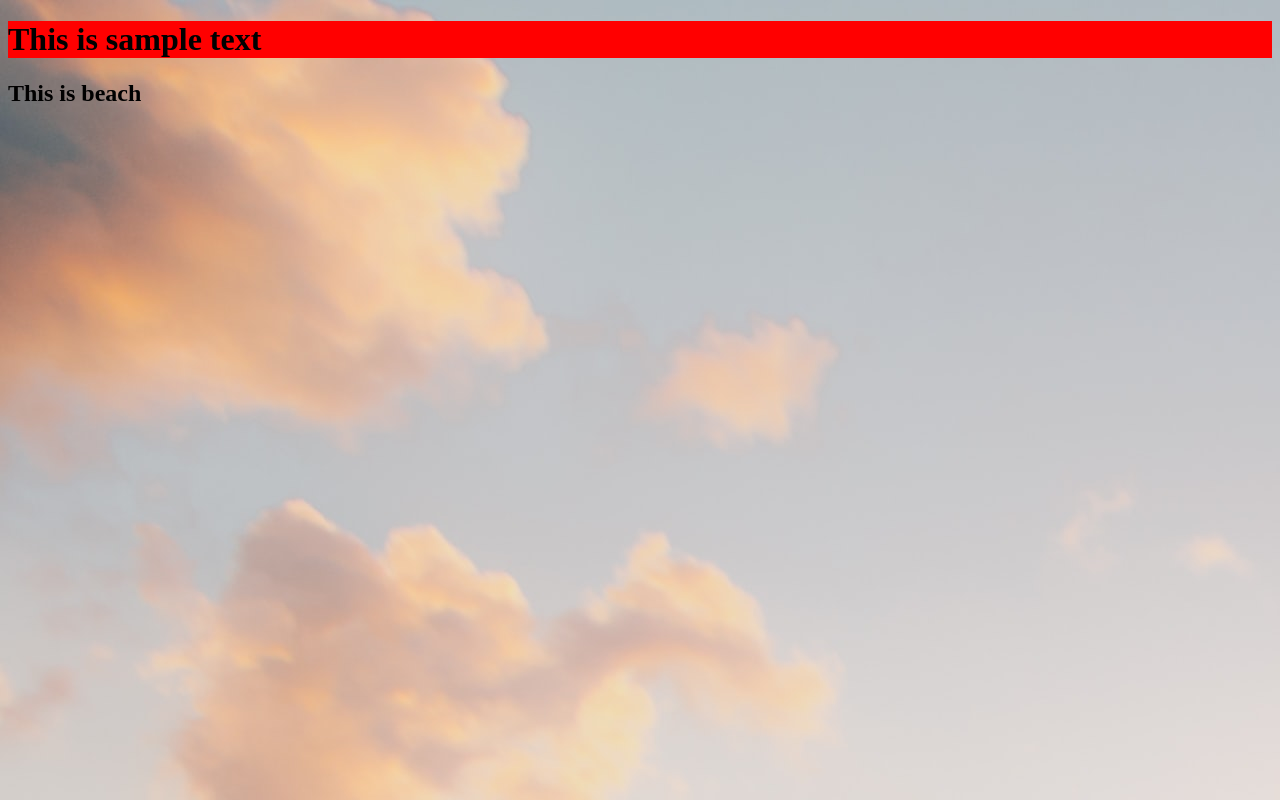
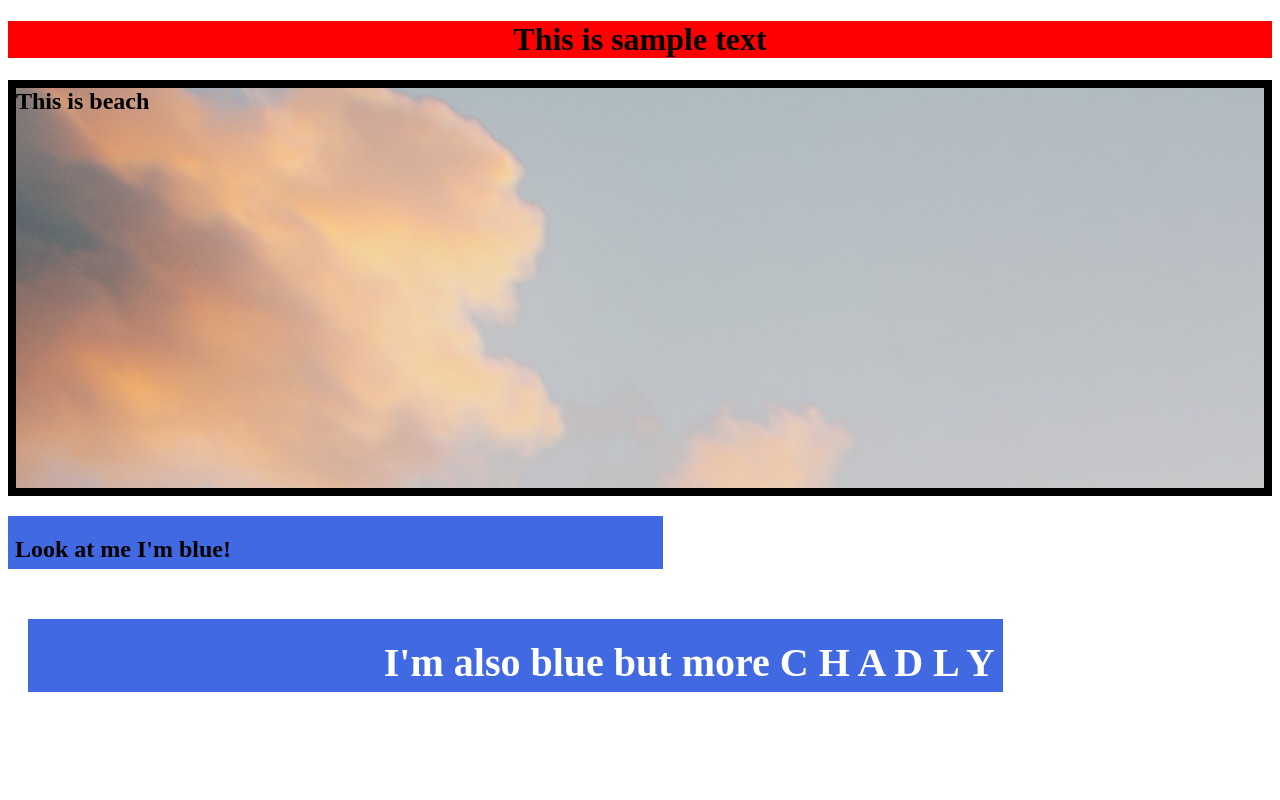
Before and after one commit to timothyd93/Unit-3-CSS, a plain HTML site: page index.html in a window 1280 px wide. Drawn offline with Linux system fonts and the light colour scheme.

Commit message:
LESSON 2

```diff
--- a/index.html
+++ b/index.html
@@ -8,7 +8,11 @@
         <link rel="stylesheet" href="style.css">
     </head>
     <body>
-        <h1>This is sample text</h1>
-        <h2>This is beach</h2>
+        <!--Adding classes allows for elements or groups of elements to be accessed directly-->
+        <h1 class="head">This is sample text</h1>
+        <h2 class="beach">This is beach</h2>
+        <h2 class="beta">Look at me I'm blue!</h2>
+        <!--Adding an id allows for more specific elements to be accessed directly. An id can only be used for one element.-->
+        <h2 class="beta" id="beta2">I'm also blue but more C H A D L Y</h2>
     </body>
 </html>
--- a/style.css
+++ b/style.css
@@ -1,9 +1,26 @@
-body {
-  /* sets the background for all used space (if a full screen isn't used then it will fill to fit a full screen) */
-  background-image: url(media/beach.jpg);
+/* using . allows you to call on a class in css */
+.head {
+  background-color: red; /* sets background color around the .head text */
+  text-align: center; /* places text in the center of its parent element */
 }
 
-h1 {
-  /* sets background color around the h1 text */
-  background-color: red;
+.beach {
+  background-image: url(media/beach.jpg); /* sets the background around the .beach text */
+  height: 50vh; /* sets the height of the element (vh operates in relation to the screen's height */
+  border: 8px solid black; /* creates a colored border around the element */
 }
+
+.beta {
+  background-color: royalblue;
+  width: 50vw; /* sets the width of the element (vw operates in relation to the screen's width */
+  padding: 20px 8px 6px 7px; /* adds padding to the inside of an element in the order of top, right, bottom, and left. padding is the distance of an element to its border. */
+}
+
+/*using # allows you to call on an id in css */
+#beta2 {
+  width: 75vw;
+  margin: 50px 8px 6px 20px; /* sets the margin around an element in the order of top, right, bottom, left. margin is the distance between an element and the elements around it.*/
+  color: white; /* sets the color of the element, in this case it's the font size */
+  text-align: right; /* places text on the right side of an element */
+  font-size: 5vh; /* changes font size */
+}
```
